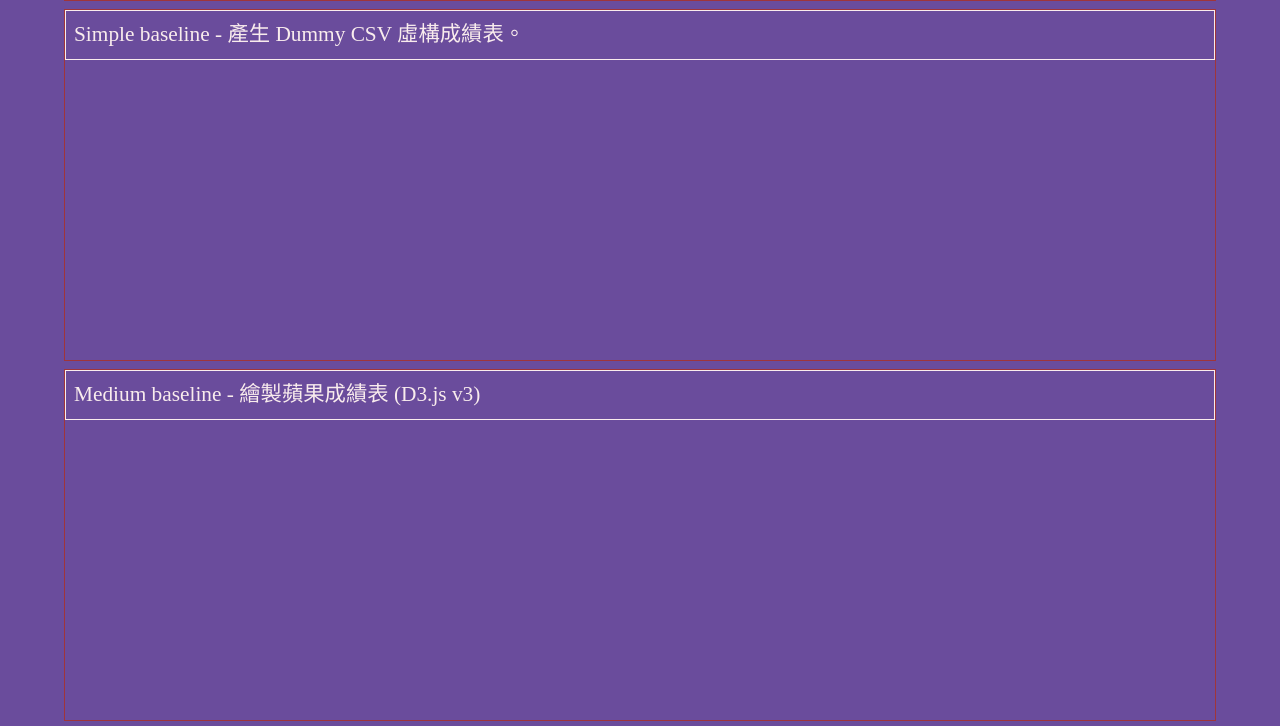
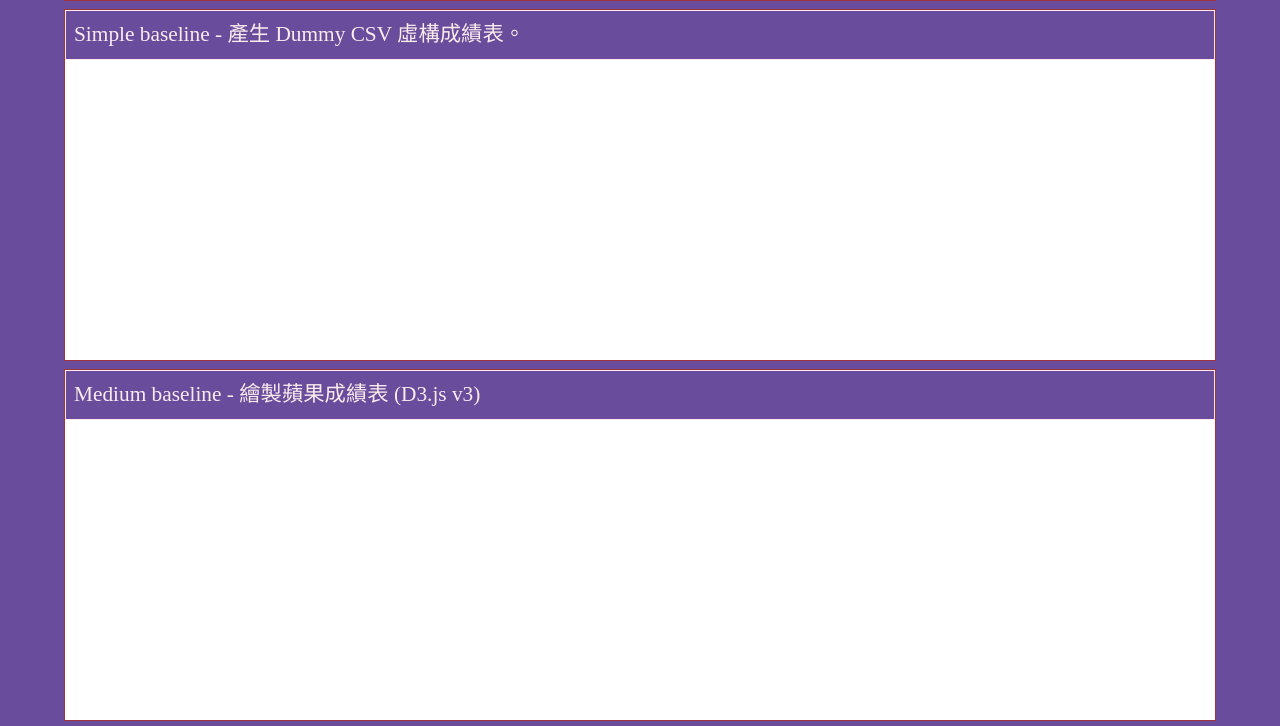
Before and after one commit to yunhsilin/vis2023f, a plain HTML site: page hw01/index.html in a window 1280 px wide. Shown: the part 814-1540 px from the top of the page. Drawn offline with nearby package versions, Linux system fonts and the light colour scheme; a web font is replaced by a local one.

Commit message:
Update index.html

```diff
--- a/hw01/index.html
+++ b/hw01/index.html
@@ -256,14 +256,14 @@
 
     <div class="row hw12">
       <div class="col-md-12 twenty">Simple baseline - 產生 Dummy CSV 虛構成績表。</div>
-      <iframe src="https://yunhsilin.github.io/vis2023f/hw01/src-sasy/hw1.html" width="100%" height="300px"></iframe>
+      <iframe src="https://yunhsilin.github.io/vis2023f/hw01/src-sasy/hw1.html" width="100%" height="300px" style="background-color:White;"></iframe>
     </div>
 
     <!-- ------------------------------------------------>
 
     <div class="row hw12">
       <div class="col-md-12 twenty">Medium baseline - 繪製蘋果成績表 (D3.js v3)</div>
-      <iframe src="https://yunhsilin.github.io/vis2023f/hw01/src-medium-v3/hw1.html" width="100%" height="300px"></iframe>
+      <iframe src="https://yunhsilin.github.io/vis2023f/hw01/src-medium-v3/hw1.html" width="100%" height="300px" style="background-color:White;"></iframe>
     </div>
 
     <!-- ------------------------------------------------>
```
